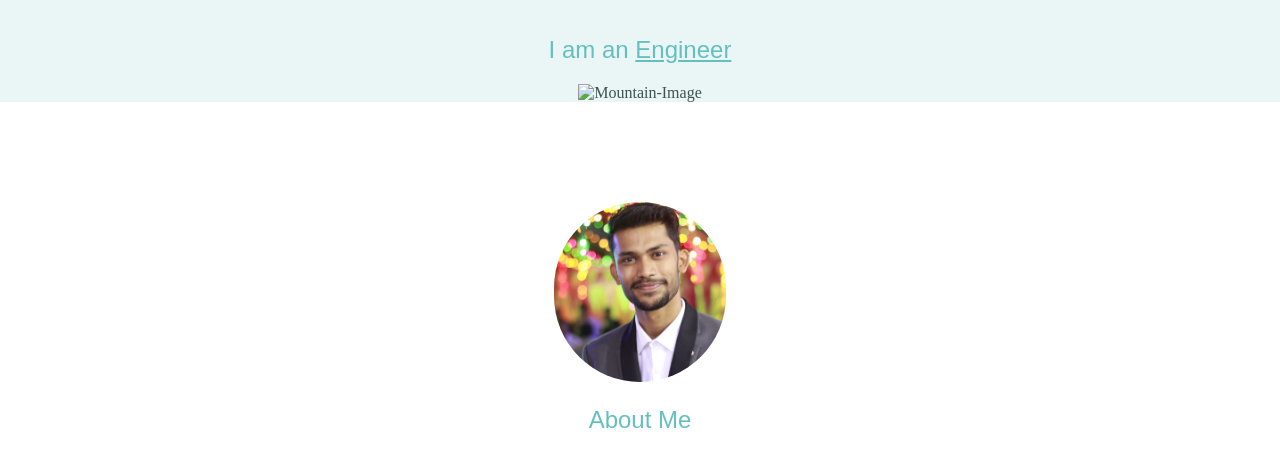
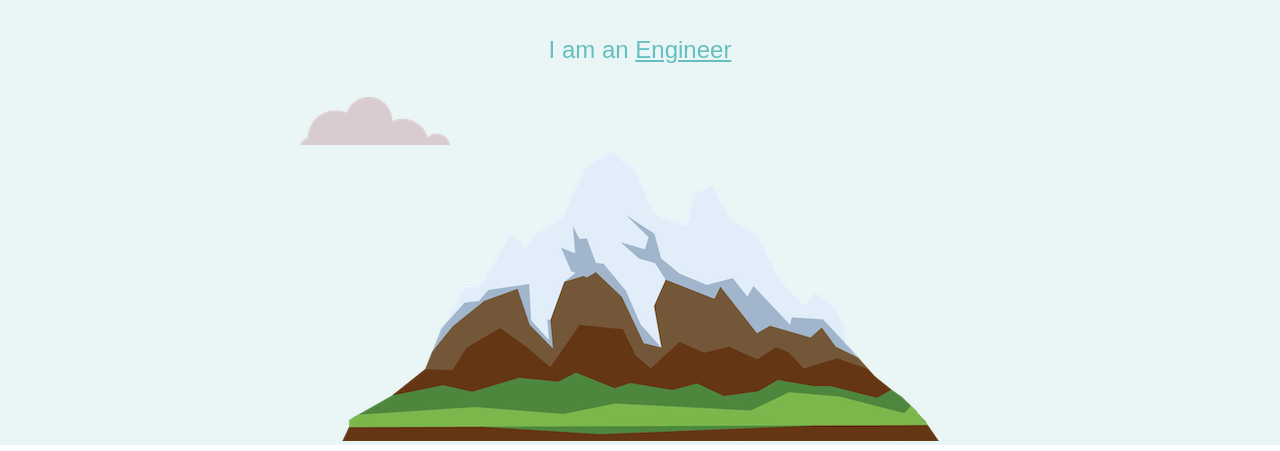
Before and after one commit to ArijitMitra1999/portfolio, a plain HTML site: page index.html in a window 1280 px wide. Shown: the part 219-670 px from the top of the page. Drawn offline with Linux system fonts and the light colour scheme.

Commit message:
Update index.html
Update image file path for top container

```diff
--- a/index.html
+++ b/index.html
@@ -15,7 +15,7 @@
         <h1>I am Arijit</h1>
         <h2>I am an <span class="pro">Engineer</span></h2>
         <img class="bottom-cloud" src="cloud.png" alt="Cloud-Image">
-        <img src="images/mountain.png" alt="Mountain-Image">
+        <img src="mountain.png" alt="Mountain-Image">
      </div>
      <div class="middle-container">
         <div class="profile">
```
